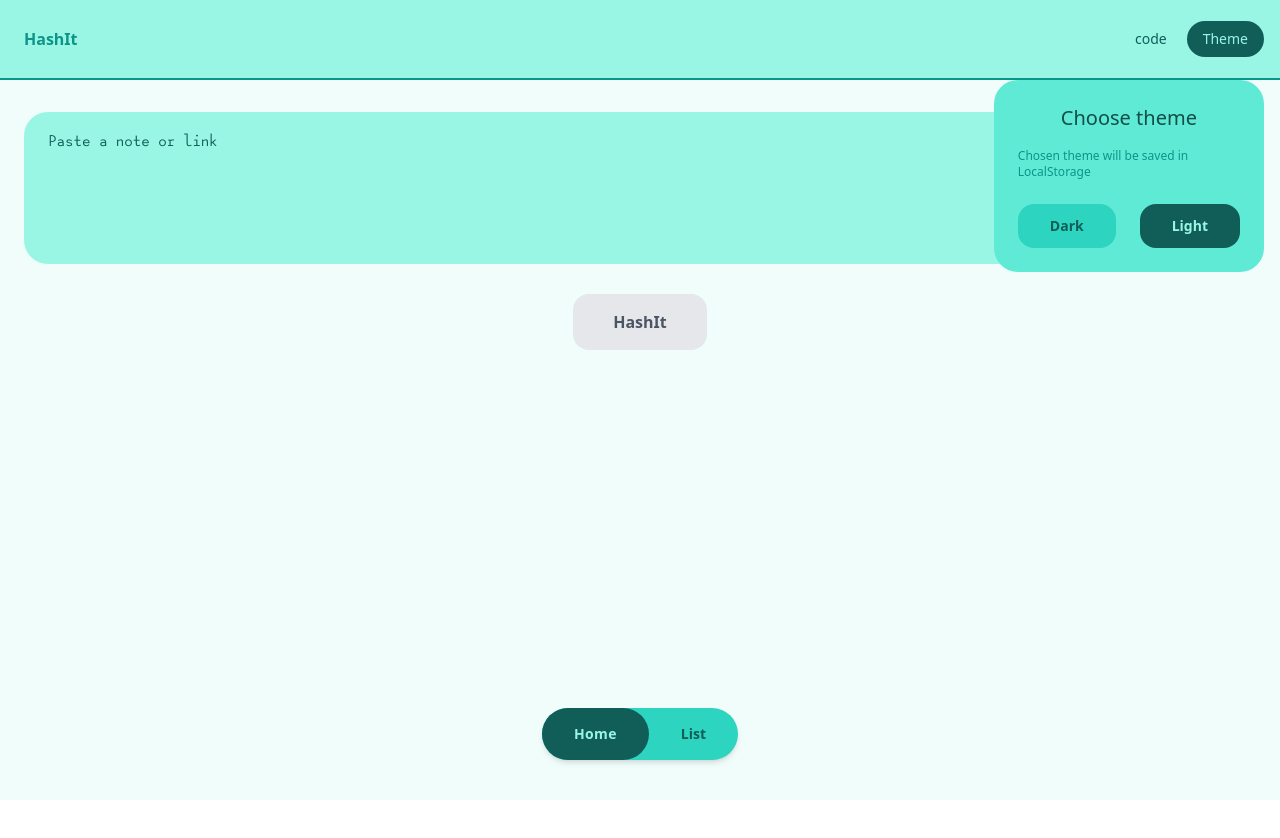
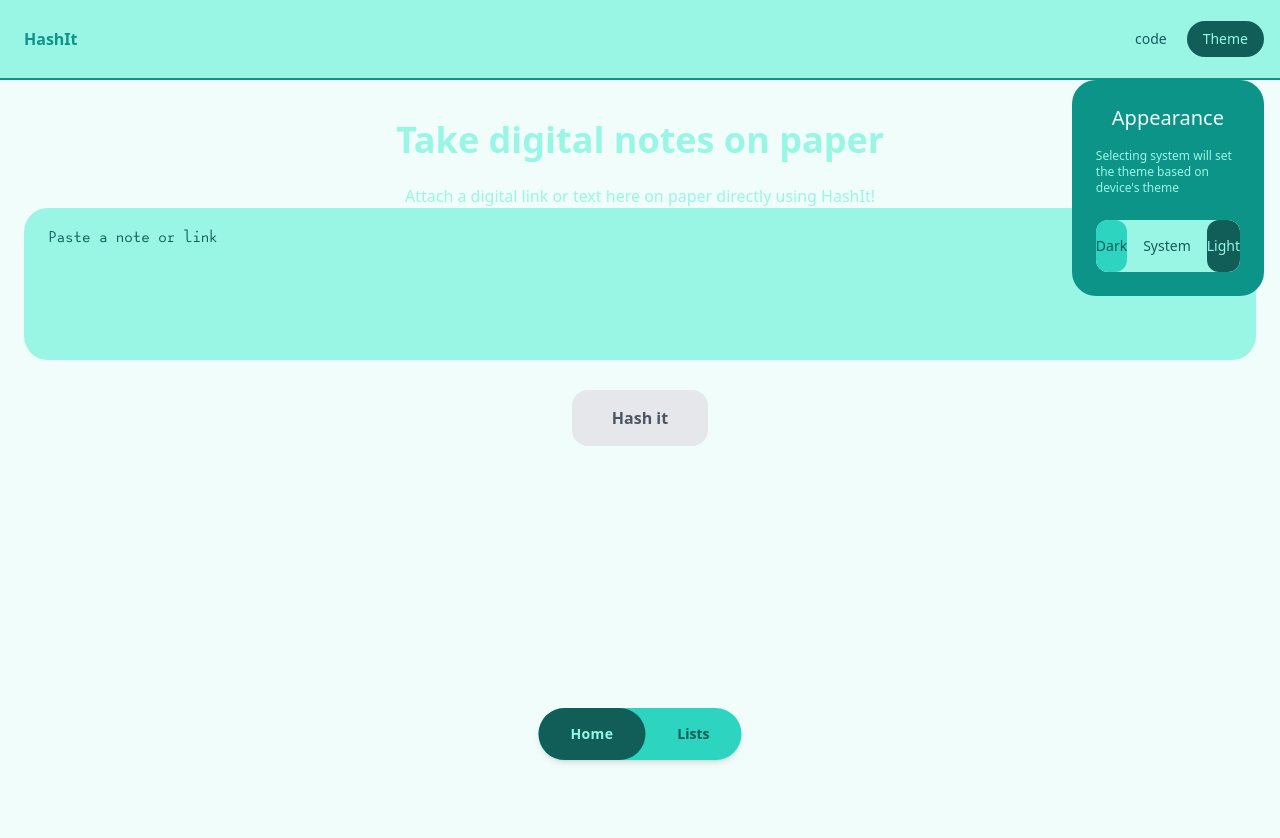
Before and after one commit to Fallen-dev/hashit, a website built with Vite: page index.html in a window 1280 px wide. Both pictures are taken after a click on the button "Theme". Before the commit the page ends 800 px from the top, so only its background shows below. Built offline with nearby package versions, Linux system fonts and the light colour scheme.

Commit message:
add content text

```diff
--- a/index.html
+++ b/index.html
@@ -5,6 +5,9 @@
   <title>HashIt | A new way to bookmark</title>
   <meta charset="UTF-8" />
   <link rel="icon" type="image/svg+xml" href="favicon.svg" />
+  <link rel="preconnect" href="https://fonts.googleapis.com">
+  <link rel="preconnect" href="https://fonts.gstatic.com" crossorigin>
+  <link href="https://fonts.googleapis.com/css2?family=Manrope:wght@200;300;400;600;700&display=swap" rel="stylesheet">
   <link rel="stylesheet" href="tailwind.css" />
   <meta name="viewport" content="width=device-width, initial-scale=1.0" />
 </head>
@@ -26,12 +29,16 @@
     </div>
   </header>
 
-  <div id="home" class="min-h-screen w-full space-y-6 bg-teal-50 py-10 pt-28 dark:bg-teal-900">
+  <div id="home" class="min-h-screen w-full space-y-10 bg-teal-50 py-10 mt-20 dark:bg-teal-900">
+    <div class="space-y-6 px-6 text-center text-teal-200">
+      <h1 class="text-4xl font-bold">Take digital notes on paper</h1>
+      <p>Attach a digital link or text here on paper directly using HashIt!</p>
+    </div>
     <div class="space-y-6 px-6">
       <!-- input -->
       <textarea rows="5" id="textarea" placeholder="Paste a note or link"
         class="w-full resize-none rounded-3xl bg-teal-200 px-6 py-4 font-code text-teal-800 outline-none placeholder:text-teal-800 dark:bg-teal-700 dark:text-teal-50 dark:placeholder:text-teal-50"></textarea>
-      <input type="submit" value="HashIt"
+      <input type="submit" value="Hash it"
         class="mx-auto block select-none rounded-2xl bg-teal-800 px-10 py-4 font-bold text-teal-200 outline-none transition-colors duration-300 ease-linear active:rounded-full disabled:bg-gray-200 disabled:text-gray-600 dark:bg-teal-300 dark:text-teal-900 dark:disabled:bg-gray-400 dark:disabled:text-gray-600" />
       <!-- CARDS  -->
       <!-- only appears when hashtag is generated -->
@@ -61,27 +68,34 @@
   </div>
   <!-- Nav bar -->
   <nav id="nav"
-    class="absolute bottom-10 left-2/4 -translate-x-2/4 flex rounded-full z-50 shadow-md bg-teal-400 text-teal-800 dark:bg-teal-600 dark:text-teal-400">
+    class="fixed bottom-10 left-2/4 -translate-x-2/4 flex rounded-full z-50 shadow-md bg-teal-400 text-teal-800 dark:bg-teal-600 dark:text-teal-400">
     <button id="nav-home"
       class="cursor-pointer select-none rounded-full px-8 py-4 text-sm font-bold tracking-wide bg-teal-800 text-teal-200 dark:bg-teal-200 dark:text-teal-800 transition-colors duration-200 ease-out">
       Home
     </button>
     <button id="nav-list"
       class="cursor-pointer select-none rounded-full px-8 py-4 text-sm font-bold transition-colors duration-200 ease-out">
-      List
+      Lists
     </button>
   </nav>
 
   <!-- Theme toggle overlay -->
   <div id="theme-toggle-menu" class="hidden">
     <div
-      class="fixed top-20 right-4 z-50 w-min flex flex-col justify-center items-center p-6 space-y-4 rounded-3xl bg-teal-300 dark:bg-teal-600">
-      <h3 class="text-center text-xl text-teal-900 dark:text-teal-200">Choose theme</h3>
-      <p class="text-xs text-clip text-teal-600 dark:text-teal-300">Chosen theme will be saved in LocalStorage</p>
+      class="fixed top-20 right-4 z-50 w-min flex flex-col justify-center items-center p-6 space-y-6 rounded-3xl bg-teal-600">
+      <!-- Text -->
+      <div class="w-full">
+        <h3 class="mb-4 text-center text-xl text-teal-50">Appearance</h3>
+        <p class="w-full text-xs tracking-wider text-teal-200">
+          Selecting system will set the theme based on device's theme
+        </p>
+      </div>
       <!-- toggle buttons -->
-      <div class="w-full flex justify-between items-center pt-2 space-x-6">
-        <button id="theme-btn-dark" class="px-8 py-3 text-sm font-bold rounded-2xl">Dark</button>
-        <button id="theme-btn-light" class="px-8 py-3 text-sm font-bold rounded-2xl">Light</button>
+      <div
+        class="flex w-full items-center justify-between overflow-hidden mt-4 rounded-xl text-center text-sm font-bold bg-teal-200 text-teal-800">
+        <button id="theme-btn-dark" class="rounded-xl px-5 py-4">Dark</button>
+        <button id="theme-btn-system" class="rounded-xl px-4 py-4">System</button>
+        <button id="theme-btn-light" class="rounded-xl px-5 py-4">Light</button>
       </div>
     </div>
   </div>
```
